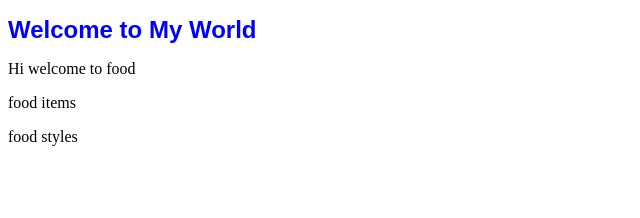
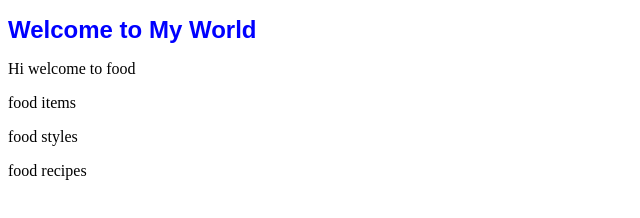
Before and after one commit to Tinku67/Myworld, a plain HTML site: page index.html in a window 1280 px wide. Shown: the whole page, without its empty margins (0-640 px from the left). Drawn offline with Linux system fonts and the light colour scheme.

Commit message:
Added food recipes

```diff
--- a/index.html
+++ b/index.html
@@ -11,5 +11,6 @@
    <p>Hi welcome to food</p>
    <p> food items </p>
    <p>food styles </p>
+   <p>food recipes </p>
     </body>
 </html>
```
